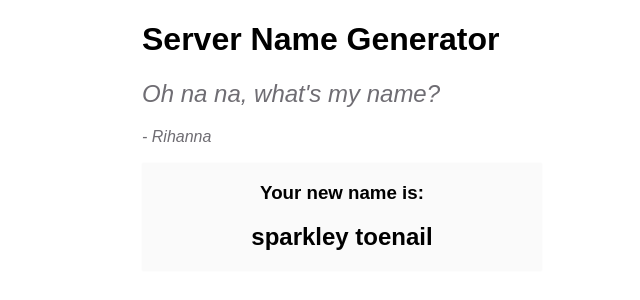
After one commit to cosburn/Codeup_Web_Exercises, a PHP site: page /server-name-generator.php in a window 1280 px wide. The commit adds this page. Shown: the top 300 px of the page, without its empty margins (298-938 px from the left). Run offline with PHP 8.4, Linux system fonts and the light colour scheme.

Commit message:
initial commit

```diff
--- a/public/arithmetic.php
+++ b/public/arithmetic.php
@@ -25,5 +25,4 @@ echo "Subtraction: 4 - 5 = " . subtract(4,5) . PHP_EOL;
 echo "Multiplication: 4 * 5 = " . multiply(4,5) . PHP_EOL;
 echo "Division: 4 / 5 = " . divide(4,5) . PHP_EOL;
 
-
 ?>
--- /dev/null
+++ b/public/server-name-generator.php
@@ -0,0 +1,55 @@
+<?php
+
+$adjectives = ['ugly','purple','stupid','bitey','sparkley','funky'];
+$nouns = ['kitten','toenail','booger','thumb','shoelace','eyeball'];
+$quotes = [
+	"Rihanna" => "Oh na na, what's my name?",
+	"W. C. Fields" => "It ain't what they call you, it's what you answer to.",
+	"J.K. Rowling" => "Always use the proper name for things. Fear of a name increases fear of the thing itself.",
+	"Jerry Spinelli" => "Every name is real. That's the nature of names.",
+	"Jean-Paul Sartre" => "I confused things with their names: that is belief."
+];
+
+ ?>
+ <!DOCTYPE html>
+ <html>
+ <head>
+ 	<title>What's in a name?</title>
+ 	<link rel="stylesheet" href="/css/normalize.css">
+ 	<style type="text/css">
+
+ 		header,
+ 		main {
+ 			width: 90%;
+ 			max-width: 400px;
+ 			margin: 0 auto;
+ 		}
+ 		header {
+
+ 		}
+ 		.subtitle {
+ 			font-style: italic;
+ 			color: #6f6d73;
+ 			font-weight: lighter;
+ 		}
+ 		main {
+ 			text-align: center;
+ 			border: 1px solid #fdfdfd;
+ 			border-radius: 3px;
+ 			background-color: #fafafa;
+ 		}
+ 	</style>
+ </head>
+ <body>
+ 	<header>
+	 	<h1>Server Name Generator</h1>
+	 	<?php $author = array_rand($quotes); ?>
+	 	<h2 class="subtitle"><?php echo $quotes[$author]; ?></h2>
+	 	<p class="subtitle"> - <?php echo $author; ?></p>
+ 	</header>
+ 	<main>
+	 	<h3>Your new name is: </h3>
+	 	<h2><?php echo $adjectives[array_rand($adjectives)]; ?> <?php echo $nouns[array_rand($nouns)]; ?></h2>
+ 	</main>
+ </body>
+ </html>
```
